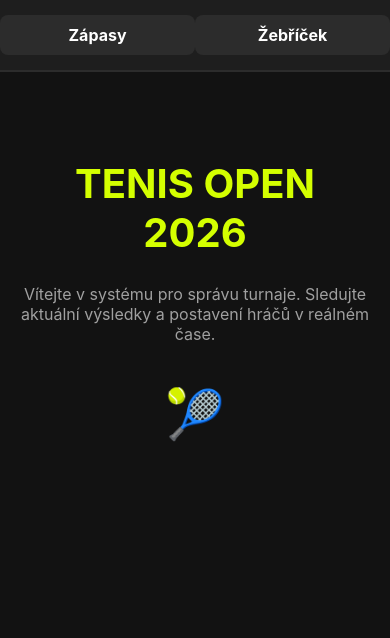
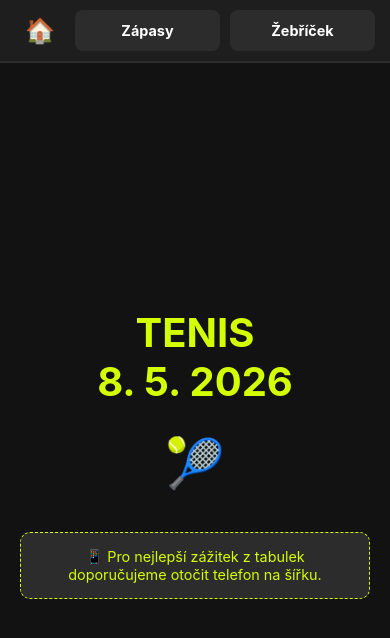
Before and after one commit to tessnav/Tenniss, a plain HTML site: page templates/index.html in a window 390 px wide. Drawn offline with Linux system fonts and the light colour scheme.

Commit message:
Files reorganization and minor html changes

```diff
--- a/static/style.css
+++ b/static/style.css
@@ -1,3 +1,4 @@
+/* --- PROMĚNNÉ --- */
 :root {
     --primary: #d4ff00; /* Tenisová žlutá */
     --bg: #121212;
@@ -7,46 +8,77 @@
     --accent: #2c2c2c;
 }
 
+/* --- ZÁKLADNÍ RESET A BODY --- */
 body {
     font-family: 'Inter', sans-serif;
     background-color: var(--bg);
     color: var(--text);
     margin: 0;
     padding-bottom: 50px;
+    display: flex;
+    flex-direction: column;
+    min-height: 100vh;
 }
 
-/* Navigace */
+/* Speciální třída pro úvodní stránku bez scrollování */
+body.no-scroll {
+    height: 100vh;
+    overflow: hidden;
+    padding-bottom: 0;
+}
+
+/* --- NAVIGACE --- */
 nav {
     display: flex;
-    justify-content: space-around;
     align-items: center;
     background: var(--card-bg);
-    padding: 15px 0;
+    padding: 10px 15px;
     position: sticky;
     top: 0;
     z-index: 100;
     border-bottom: 2px solid var(--accent);
+    gap: 10px;
+}
+
+.home-link {
+    text-decoration: none;
+    font-size: 1.5rem;
+    padding: 5px 10px;
+    flex: 0 0 auto;
+    margin-right: auto;
 }
 
 .nav-btn {
     text-decoration: none;
     color: var(--text);
     font-weight: bold;
-    padding: 10px 20px;
+    padding: 12px 15px;
     border-radius: 8px;
     transition: 0.3s;
     background: var(--accent);
-    flex: 0 1 40%;
     text-align: center;
+    font-size: 0.9rem;
+    flex: 1;
+    max-width: 150px;
 }
 
-.nav-btn:active { background: var(--primary); color: black; }
+.nav-btn:active, .nav-btn:hover {
+    background: var(--primary);
+    color: black;
+}
 
-/* Obsah */
+/* --- ROZLOŽENÍ OBSAHU --- */
 .container {
     padding: 20px;
     max-width: 1000px;
     margin: auto;
+    width: 100%;
+    box-sizing: border-box;
+}
+
+/* Úprava pro index stránku */
+.no-scroll .container {
+    padding: 10px;
 }
 
 .hero {
@@ -54,9 +86,17 @@ nav {
     padding: 60px 20px;
 }
 
-h1 { color: var(--primary); font-size: 2.5rem; }
+.no-scroll .hero {
+    padding: 10px 20px;
+}
 
-/* Tabulky - Responzivita */
+h1 {
+    color: var(--primary);
+    font-size: 2.5rem;
+    margin-top: 0;
+}
+
+/* --- TABULKY --- */
 .table-wrapper {
     overflow-x: auto;
     background: var(--card-bg);
@@ -67,7 +107,7 @@ h1 { color: var(--primary); font-size: 2.5rem; }
 table {
     width: 100%;
     border-collapse: collapse;
-    min-width: 600px; /* Aby se na mobilu dalo skrolovat vpravo */
+    min-width: 600px;
 }
 
 th, td {
@@ -76,12 +116,49 @@ th, td {
     border-bottom: 1px solid var(--accent);
 }
 
-th { background: var(--accent); color: var(--primary); text-transform: uppercase; font-size: 0.8rem; }
+th {
+    background: var(--accent);
+    color: var(--primary);
+    text-transform: uppercase;
+    font-size: 0.8rem;
+}
 
-.score { font-weight: bold; color: var(--primary); text-align: center; }
+.score {
+    font-weight: bold;
+    color: var(--primary);
+    text-align: center;
+}
 
-/* Media Query pro Desktop */
+/* --- KOMPONENTY --- */
+.rotation-notice {
+    display: none;
+    text-align: center;
+    margin-top: 40px;
+    padding: 15px;
+    background: var(--accent);
+    border-radius: 10px;
+    color: var(--primary);
+    font-size: 0.9rem;
+    border: 1px dashed var(--primary);
+}
+
+/* --- MEDIA QUERIES --- */
+
+/* Desktop */
 @media (min-width: 768px) {
-    .nav-btn:hover { background: var(--primary); color: black; }
     h1 { font-size: 4rem; }
 }
+
+/* Mobil na šířku */
+@media (orientation: landscape) and (max-height: 500px) {
+    .nav-btn {
+        max-width: none;
+        font-size: 1.1rem;
+    }
+    .hero p { display: none; }
+}
+
+/* Mobil na výšku - doporučení rotace */
+@media (max-width: 768px) and (orientation: portrait) {
+    .rotation-notice { display: block; }
+}
--- a/templates/index.html
+++ b/templates/index.html
@@ -3,18 +3,23 @@
 <head>
     <meta charset="UTF-8">
     <meta name="viewport" content="width=device-width, initial-scale=1.0">
+    <title>Tenis Turnaj 2026</title>
     <link rel="stylesheet" href="/static/style.css">
-    <title>Tenis Turnaj 2026</title>
 </head>
 <body>
 <nav>
-    <a href="/templates/matches.html" class="nav-btn">Zápasy</a>
-    <a href="/templates/players.html" class="nav-btn">Žebříček</a>
+    <a href="/" class="home-link">🏠</a>
+    <a href="/matches" class="nav-btn">Zápasy</a>
+    <a href="/players" class="nav-btn">Žebříček</a>
 </nav>
 <div class="container hero">
-    <h1>TENIS OPEN <br> 2026</h1>
-    <p style="color: var(--text-dim)">Vítejte v systému pro správu turnaje. Sledujte aktuální výsledky a postavení hráčů v reálném čase.</p>
-    <div style="margin-top: 40px; font-size: 3rem;">🎾</div>
+    <h1>TENIS <br> 8. 5. 2026</h1>
+   <!--<p style="color: var(--text-dim)">Vítejte v systému pro správu turnaje. Sledujte aktuální výsledky v reálném čase.</p> -->
+    <div style="margin-top: 20px; font-size: 3rem;">🎾</div>
+
+    <div class="rotation-notice">
+        📱 Pro nejlepší zážitek z tabulek doporučujeme otočit telefon na šířku.
+    </div>
 </div>
 </body>
 </html>
```
Also changed, not shown: templates/matches.html (+19 -0 lines), templates/players.html (+19 -0 lines), 3 other files.
